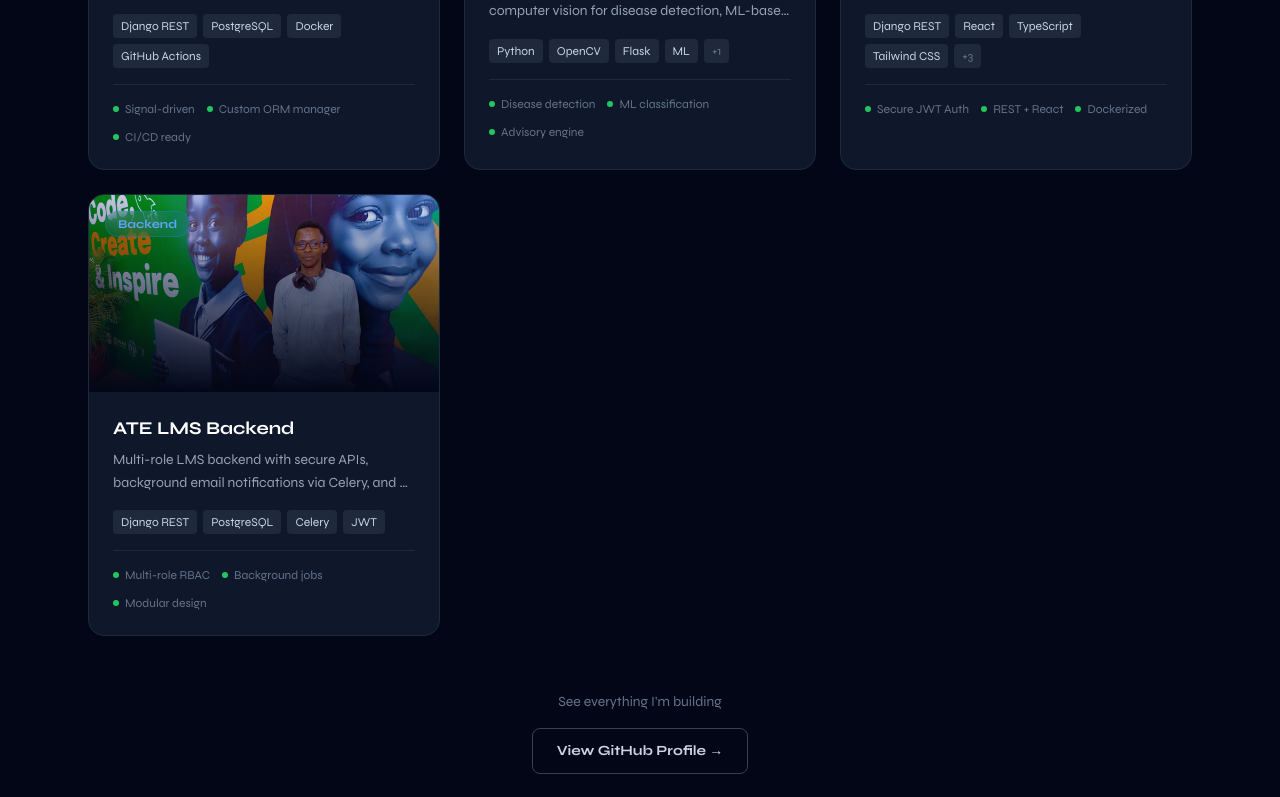
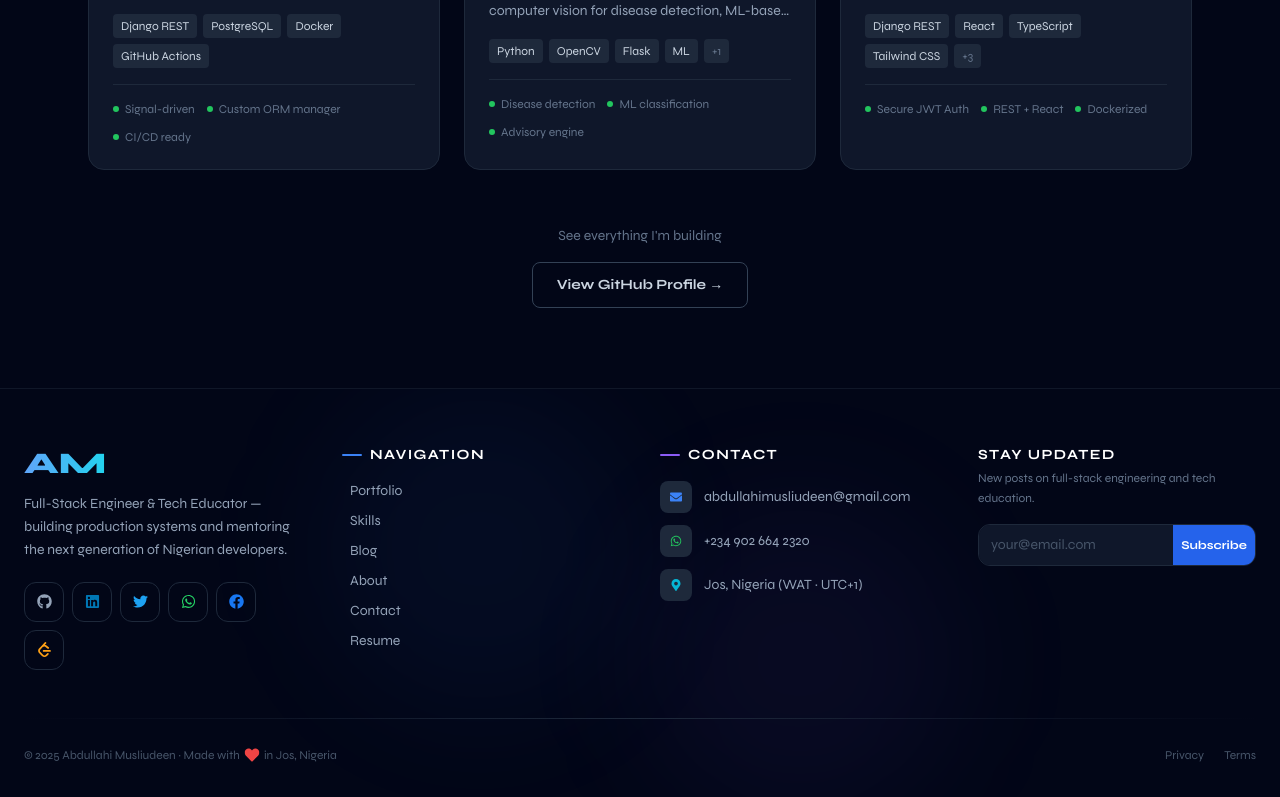
Before and after one commit to Muwatta/my-portfolio, a React (Vite) app: page /portfolio in a window 1280 px wide. Shown: the part 2000-2797 px from the top of the page. Built offline with nearby package versions, Linux system fonts and the light colour scheme.

Commit message:
changed the url

```diff
--- a/src/data/projects.js
+++ b/src/data/projects.js
@@ -38,7 +38,7 @@ export const projects = [
     ],
     metrics: ["Live on Render", "Dockerized", "CI/CD Pipeline"],
     image:
-      "https://res.cloudinary.com/dee5edoss/image/upload/v1741622032/Data-Filteration_ggkqyy.png",
+      "https://repository-images.githubusercontent.com/673056755/2f723190-6c2d-4572-adef-1e38afc79cc7",
     github: "https://github.com/Muwatta/ShopCore",
     live: "https://alx-project-nexus-ng70.onrender.com",
     featured: true,
@@ -52,7 +52,7 @@ export const projects = [
     metrics: ["Fully Displayed", "Google map integrated"],
     image:
       "https://res.cloudinary.com/dee5edoss/image/upload/v1774204504/Screenshot_2026-03-22_193314_qqku1x.png",
-    github: "https://github.com/Muwatta/school_lms_spa",
+    github: "https://github.com/Muwatta/amun_private_academy",
     live: "https://amunbrightacademy.netlify.app/",
     featured: true,
   },
@@ -64,7 +64,7 @@ export const projects = [
       "Real-time messaging REST API built with Django signals, a custom ORM manager for unread messages, nested routing, async operations, and a full CI/CD pipeline. Containerized and production-ready.",
     tech: ["Django REST", "PostgreSQL", "Docker", "GitHub Actions"],
     metrics: ["Signal-driven", "Custom ORM manager", "CI/CD ready"],
-    image: "/images/atTheNational.jpg",
+    image: "https://res.cloudinary.com/dee5edoss/image/upload/v1741622032/Data-Filteration_ggkqyy.png",
     github: "https://github.com/Muwatta/NexTalk",
     live: null,
     featured: true,
@@ -104,19 +104,6 @@ export const projects = [
     live: null,
     featured: false,
   },
-  {
-    id: "ate-lms-backend",
-    title: "ATE LMS Backend",
-    category: "Backend",
-    description:
-      "Multi-role LMS backend with secure APIs, background email notifications via Celery, and a modular architecture designed for real-world deployment.",
-    tech: ["Django REST", "PostgreSQL", "Celery", "JWT"],
-    metrics: ["Multi-role RBAC", "Background jobs", "Modular design"],
-    image: "/images/atTheNational.jpg",
-    github: "https://github.com/Muwatta/ate_lms_backend",
-    live: null,
-    featured: false,
-  },
 ];
 
 export const featuredProjects = projects.filter((p) => p.featured);
```
